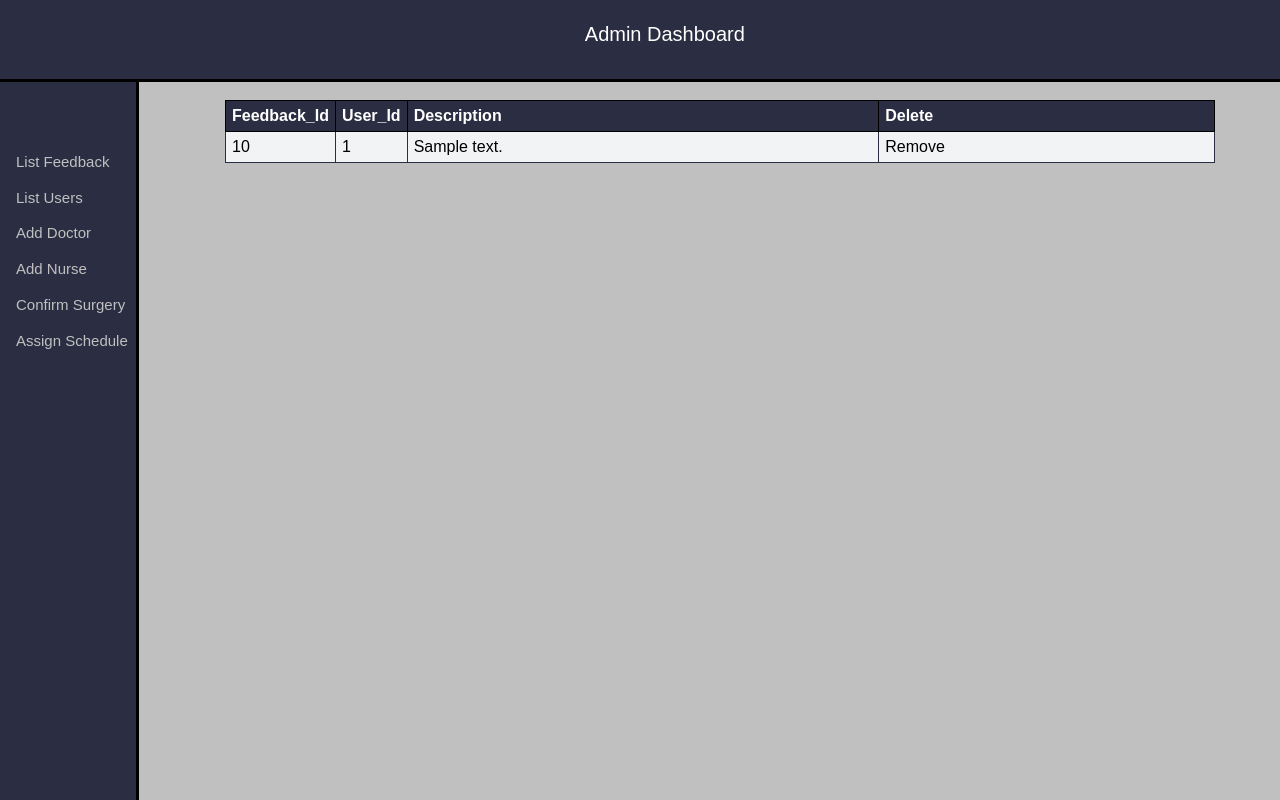
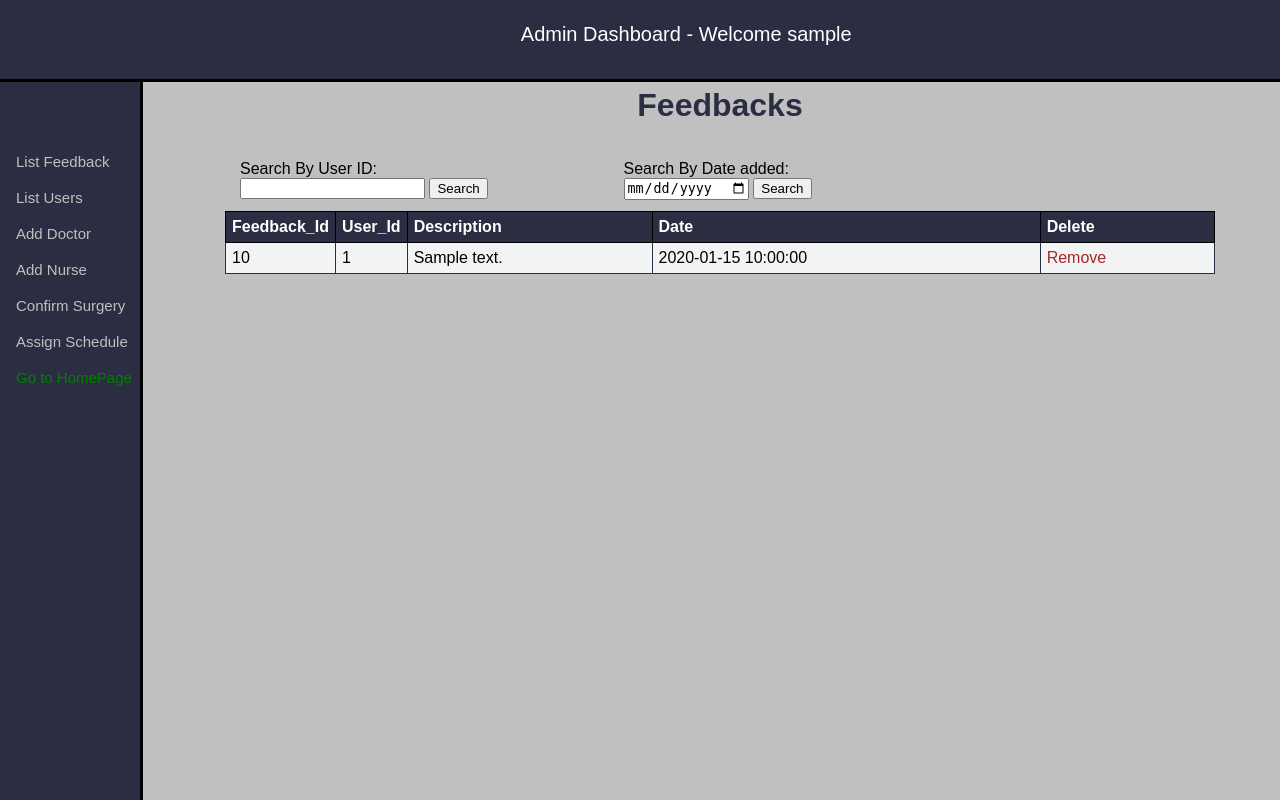
Before and after one commit to YassineJanfaoui/WebProject-2A, a PHP site: page /ListFeedback.php in a window 1280 px wide. Run offline with PHP 8.4, Linux system fonts and the light colour scheme; the visitor is signed in with stand-in values (Sample User, id 1); tables that the repository leaves empty or names only in its code hold one stand-in row (values such as "Sample post"); some libraries are stand-ins or nearby versions.

Commit message:
Finished Module work

```diff
--- a/Controller/FeedbackC.php
+++ b/Controller/FeedbackC.php
@@ -13,18 +13,47 @@
             die("ERROR: " . $e->getMessage());
         }
     }
+    public function getFeedbacksByUserId($user_id)
+    {
+        $db = config::getConnexion();
+        $sql = "SELECT * FROM feedbacks WHERE user_id = :user_id";
+        try {
+            $stmt = $db->prepare($sql);
+            $stmt->bindParam(':user_id', $user_id);
+            $stmt->execute();
+            $result = $stmt->fetchAll(PDO::FETCH_ASSOC);
+            return $result;
+        } catch (Exception $e) {
+            die("ERROR: " . $e->getMessage());
+        }
+    }
+
+    public function getFeedbacksbyDate($date)
+    {
+        $db = config::getConnexion();
+        $sql = "SELECT * FROM feedbacks WHERE date_added = :date_added";
+        try {
+            $stmt = $db->prepare($sql);
+            $stmt->bindParam(':date_added', $date);
+            $stmt->execute();
+            $result = $stmt->fetchAll(PDO::FETCH_ASSOC);
+            return $result;
+        } catch (Exception $e) {
+            die("ERROR: " . $e->getMessage());
+        }
+    }
     public function addFeedback($feedback)
     {
-        $sql = "INSERT into feedbacks VALUES (NULL,:user_id,:description)";
+        $sql = "INSERT into feedbacks VALUES (NULL,:user_id,:description,:date_added)";
         $db = config::getConnexion();
-        try{
+        try {
             $query = $db->prepare($sql);
             $query->execute([
                 'user_id' => $feedback->getUserID(),
                 'description' => $feedback->getDescription(),
+                'date_added' => $feedback->getDateAdded()
             ]);
-        }
-        catch(Exception $e){
+        } catch (Exception $e) {
             die("ERROR: " . $e->getMessage());
         }
     }
--- a/View/ListFeedback.php
+++ b/View/ListFeedback.php
@@ -1,8 +1,18 @@
 <?php
 require "../Controller/FeedbackC.php";
+session_start();
 $c = new FeedbackController();
+if (isset($_GET['search_user_id']) && !empty($_GET['search_user_id'])) {
+    $tab = $c->getFeedbacksByUserId($_GET['search_user_id']);
+}
+else if (isset($_GET['search_date']) && !empty($_GET['search_date'])) {
+    $tab = $c->getFeedbacksbyDate($_GET['search_date']);
+}
+else
+{
     $tab = $c->getAllFeedbacks();
-session_start();
+}
+
 ?>
 <html>
 
@@ -15,7 +25,7 @@
 <body>
     <div class="container">
         <header class="nav-down">
-            <p>Admin Dashboard</p>
+            <p>Admin Dashboard - Welcome <?php echo $_SESSION["username"]?></p>
         </header>
         <!-- Side navigation -->
         <div class="sidenav">
@@ -25,15 +35,33 @@
             <a href="#">Add Nurse</a>
             <a href="#">Confirm Surgery</a>
             <a href="#">Assign Schedule</a>
+            <a style="color:green;" href="index.php">Go to HomePage</a>
         </div>
     </div>
     <div class="main">
         <h1>Feedbacks</h1>
+        <div id="search">
+        <form action=""  method="GET">
+            <div id="searchBar">
+            <label for="search_user_id">Search By User ID:</label>
+            <input type="text" id="search_user_id" name="search_user_id">
+            <input type="submit" value="Search">
+            </div>
+        </form>
+        <form action=""  method="GET">
+            <div id="searchBar">
+            <label for="search_date">Search By Date added:</label>
+            <input type="date" id="search_date" name="search_date">
+            <input type="submit" value="Search">
+            </div>
+        </form>
+        </div>
         <table>
             <tr>
-            <th width = 55px>Feedback_Id</th>
-            <th width = 55px>User_Id</th>
+                <th width=55px>Feedback_Id</th>
+                <th width=55px>User_Id</th>
                 <th>Description</th>
+                <th>Date</th>
                 <th>Delete</th>
             </tr>
             <?php
@@ -43,12 +71,14 @@
                     <td><?php echo $feedback['feedback_id']; ?></td>
                     <td><?php echo $feedback['user_id']; ?></td>
                     <td><?php echo $feedback['description']; ?></td>
-                <td><a href="RemoveFeedback.php?feedback_id=<?php echo $feedback['feedback_id'];?>">Remove</a></td>
+                    <td><?php echo $feedback['date_added']; ?></td>
+                    <td><a class="action" href="RemoveFeedback.php?feedback_id=<?php echo $feedback['feedback_id']; ?>">Remove</a></td>
                 </tr>
             <?php
             }
             ?>
         </table>
+
     </div>
 </body>
 <script src="https://ajax.googleapis.com/ajax/libs/jquery/1.10.2/jquery.min.js"></script>
--- a/View/Removefeedback.php
+++ b/View/Removefeedback.php
@@ -1,4 +1,5 @@
 <?php
+session_start();
 include "../Controller/FeedbackC.php";
 $c = new FeedbackController();
 echo $_GET["feedback_id"];
--- a/View/about.php
+++ b/View/about.php
@@ -50,7 +50,7 @@
 
   <nav class="navbar navbar-expand-lg navbar-light shadow-sm">
     <div class="container">
-      <a class="navbar-brand" href="#"><span class="text-primary">One</span>-Health</a>
+      <a class="navbar-brand" href="index.php"><span class="text-primary">One</span>-Health</a>
 
       <div class="collapse navbar-collapse" id="navbarSupport">
         <ul class="navbar-nav ml-auto">
@@ -69,7 +69,7 @@
           <?php
 if(!isset($_SESSION["user_id"]) || empty($_SESSION["user_id"]))
 {
-  echo '<li class="nav-item"><a class="btn btn-primary ml-lg-3" href="RegisterUser.php">Login / Register</a></li>';
+  echo '<li class="nav-item"><a class="btn btn-primary ml-lg-3" href="login.php">Login / Register</a></li>';
 }
 else
 {
--- a/View/doctors.php
+++ b/View/doctors.php
@@ -53,7 +53,7 @@
 
   <nav class="navbar navbar-expand-lg navbar-light shadow-sm">
     <div class="container">
-      <a class="navbar-brand" href="#"><span class="text-primary">One</span>-Health</a>
+      <a class="navbar-brand" href="index.php"><span class="text-primary">One</span>-Health</a>
 
       <div class="collapse navbar-collapse" id="navbarSupport">
         <ul class="navbar-nav ml-auto">
@@ -72,7 +72,7 @@
           <?php
 if(!isset($_SESSION["user_id"]) || empty($_SESSION["user_id"]))
 {
-  echo '<li class="nav-item"><a class="btn btn-primary ml-lg-3" href="RegisterUser.php">Login / Register</a></li>';
+  echo '<li class="nav-item"><a class="btn btn-primary ml-lg-3" href="login.php">Login / Register</a></li>';
 }
 else
 {
--- a/View/index.php
+++ b/View/index.php
@@ -47,7 +47,7 @@
 
     <nav class="navbar navbar-expand-lg navbar-light shadow-sm">
       <div class="container">
-        <a class="navbar-brand" href="#"><span class="text-primary">One</span>-Health</a>
+        <a class="navbar-brand" href="index.php"><span class="text-primary">One</span>-Health</a>
 
         <div class="collapse navbar-collapse" id="navbarSupport">
           <ul class="navbar-nav ml-auto">
@@ -66,7 +66,7 @@
             <?php
 if(!isset($_SESSION["user_id"]) || empty($_SESSION["user_id"]))
 {
-  echo '<li class="nav-item"><a class="btn btn-primary ml-lg-3" href="RegisterUser.php">Login / Register</a></li>';
+  echo '<li class="nav-item"><a class="btn btn-primary ml-lg-3" href="login.php">Login / Register</a></li>';
 }
 else
 {
--- a/scripts/UserControl.js
+++ b/scripts/UserControl.js
@@ -26,9 +26,8 @@
 function checkEmail() {
     let email = document.getElementById("email").value;
     let emailError = document.getElementById("email-message");
-    if (!/^[a-zA-Z0-9._-]+@gmail.com/.test(email)) {
-        emailError.innerHTML = "Please enter a valid Email";
-        emailError.style.color = "red";
+    if (!/^[a-zA-Z0-9._-]+@gmail.com/.test(email) && !/^[a-zA-Z0-9._-]+@esprit.tn/.test(email) && !/^[a-zA-Z0-9._-]+@outlook.com/.test(email) && !/^[a-zA-Z0-9._-]+@yahoo.com/.test(email)) {
+        emailError.textContent = "Please enter a valid Email";
         return true;
     }
     emailError.innerHTML = "";
--- a/styles/navbar.css
+++ b/styles/navbar.css
@@ -22,7 +22,7 @@
 }
 
 header p {
-    margin-left: 45%;
+    margin-left: 40%;
 }
 .nav-up {
     top: -100px !important;
@@ -60,6 +60,7 @@
 
 /* Style page content */
 .main {
+    margin-top:6%;
     margin-left: 160px;
     /* Same as the width of the sidebar */
     padding: 0px 10px;
--- a/styles/styleAddUser.css
+++ b/styles/styleAddUser.css
@@ -64,10 +64,10 @@
     -ms-border-radius: 12px;
     -o-border-radius: 12px;
 }
-#error {
+.error {
+    position: relative;
     color: red;
-    font-size: 20px;
-    margin-left: 10%;
+    top:50px;
 }
 #divisor {
     position:relative;
--- a/styles/stylelistUsers.css
+++ b/styles/stylelistUsers.css
@@ -5,13 +5,21 @@
     padding: 10px;
     text-align: center;
 }
-a {
+.action {
     text-decoration: none; /* Removes the underline */
-    color: inherit; /* Preserves the default text color */
+    color: brown; /* Preserves the default text color */
 }
-a:hover {
+.action:hover {
     text-decoration: underline; /* Adds the underline on hover */
-    color: darkred; /* Changes the link color on hover */
+    color: red; /* Changes the link color on hover */
+}
+#searchBar{
+    position: relative;
+    top:5px;
+    margin-left: 18%;
+}
+#search{
+    display: flex;
 }
 body {
     font-family: 'Nunito Black', sans-serif;
```
Also changed, not shown: Controller/UserC.php (+34 -23 lines), Model/FeedbackModel.php (+8 -1 lines), Model/UserModel.php (+7 -1 lines), View/AddFeedback.php (+4 -3 lines), View/BanUser.php (added, +7 -0 lines), View/ListUsers.php (+24 -3 lines), View/RegisterUser.php (+28 -12 lines), View/UnbanUser.php (added, +7 -0 lines), View/login.php (+17 -25 lines). Lines whose indentation alone changed are shown as unchanged.
